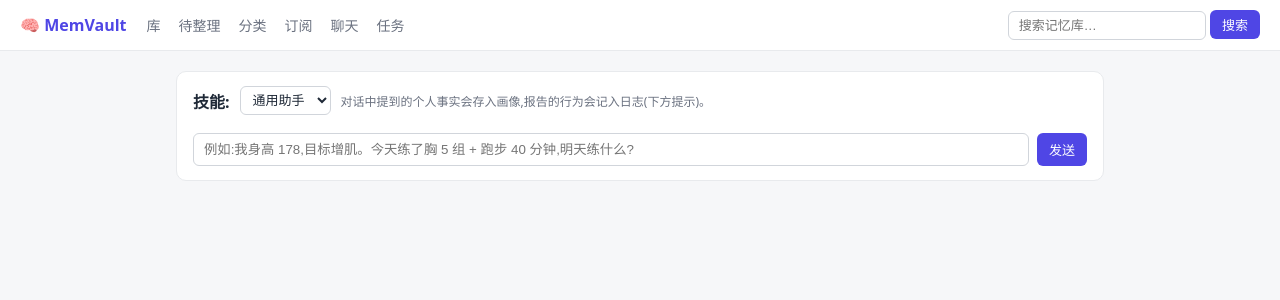
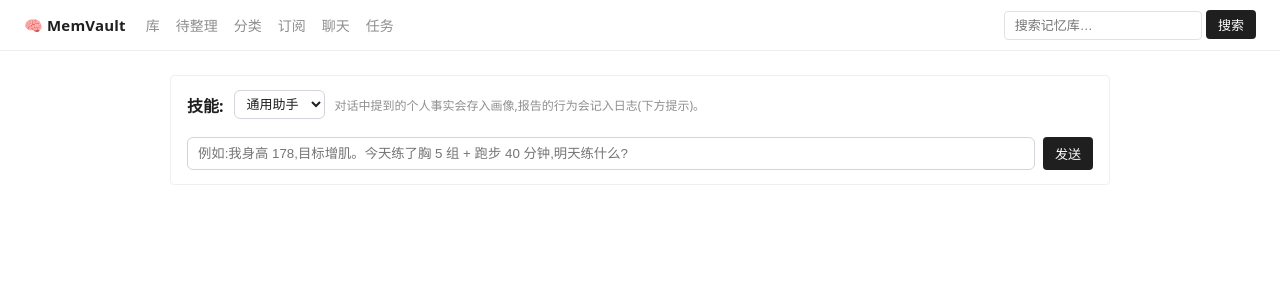
Before and after one commit to tingfengsusu/MemVault, a FastAPI app: page /chat in a window 1280 px wide. Shown: the top 300 px of the page. Run offline with FastAPI, Linux system fonts and the light colour scheme.

Commit message:
theme-notion: 极简白主题(纯白/黑主按钮/细线列表,参考 Notion·Karakeep)

```diff
--- a/memvault/server/static/theme.css
+++ b/memvault/server/static/theme.css
@@ -1,67 +1,70 @@
 /* ============================================================
-   MemVault 主题:设计变量 + 组件样式
-   换主题 = 覆盖 :root 变量(+ 少量覆盖规则),结构与类名不变。
-   默认主题「清雅」:浅色、白底、靛蓝点缀。
+   MemVault 主题「Notion 极简白」(分支 theme-notion)
+   参考:Notion / Karakeep — 纯白、黑字、黑色主按钮、细分割线、
+   克制的灰阶,几乎无圆角阴影,信息密度优先。
    ============================================================ */
 :root {
-  --bg: #f6f7f9;            /* 页面背景 */
-  --header-bg: #ffffff;     /* 顶栏背景 */
-  --header-border: #e8eaed; /* 顶栏下边框 */
-  --card-bg: #ffffff;       /* 卡片背景 */
-  --card-border: #e8eaed;   /* 卡片边框 */
-  --text: #1f2937;          /* 主文字 */
-  --muted: #6b7280;         /* 次要文字 */
-  --accent: #4f46e5;        /* 强调色(按钮/链接) */
-  --accent-soft: #eef2ff;   /* 强调色浅底 */
-  --accent-text: #4338ca;   /* 强调色文字 */
+  --bg: #ffffff;
+  --header-bg: #ffffff;
+  --header-border: #eeeeee;
+  --card-bg: #ffffff;
+  --card-border: #efefef;
+  --text: #1f1f1f;
+  --muted: #8f8f8f;
+  --accent: #1f1f1f;         /* 主按钮黑色 */
+  --accent-soft: #f6f5f4;    /* 标签浅灰底 */
+  --accent-text: #1f1f1f;
   --btn-ghost-bg: #ffffff;
-  --btn-ghost-border: #d1d5db;
-  --input-border: #d1d5db;
-  --radius: 10px;
+  --btn-ghost-border: #e3e2e0;
+  --input-border: #e3e2e0;
+  --radius: 4px;             /* Notion 小圆角 */
 }
 
 * { box-sizing: border-box; }
 body {
   font-family: system-ui, "Segoe UI", "Microsoft YaHei", sans-serif;
   margin: 0; background: var(--bg); color: var(--text);
+  -webkit-font-smoothing: antialiased;
 }
 
-/* ── 顶栏 ── */
+/* ── 顶栏:细分割线,黑字导航,当前页可加下划线 ── */
 header {
   background: var(--header-bg); color: var(--text);
   border-bottom: 1px solid var(--header-border);
-  padding: 10px 20px; display: flex; gap: 18px; align-items: center; flex-wrap: wrap;
+  padding: 10px 24px; display: flex; gap: 20px; align-items: center; flex-wrap: wrap;
   position: sticky; top: 0; z-index: 10;
 }
-header nav { display: flex; gap: 14px; }
-header a { color: var(--muted); text-decoration: none; font-size: 14px; padding: 2px 2px; }
-header a:hover { color: var(--accent); }
-.brand { font-weight: 700; font-size: 16px; color: var(--accent); }
+header nav { display: flex; gap: 16px; }
+header a { color: var(--muted); text-decoration: none; font-size: 14px; padding: 2px 0; }
+header a:hover { color: var(--text); border-bottom: 2px solid var(--text); }
+.brand { font-weight: 700; font-size: 15px; color: var(--text); letter-spacing: .2px; }
 
-/* ── 布局与卡片 ── */
-main { max-width: 960px; margin: 20px auto; padding: 0 16px; }
+/* ── 布局与卡片:去阴影,靠 1px 细线分区 ── */
+main { max-width: 980px; margin: 24px auto; padding: 0 20px; }
 .card {
   background: var(--card-bg); border: 1px solid var(--card-border);
-  border-radius: var(--radius); padding: 14px 16px; margin-bottom: 12px;
+  border-radius: var(--radius); padding: 14px 16px; margin-bottom: 0;
+  border-bottom-width: 0;            /* 合并成连续列表线 */
 }
+.card:last-of-type { border-bottom-width: 1px; }
 .card h3 { margin: 0 0 6px; font-size: 15px; }
 .card h3 a { color: var(--text); text-decoration: none; }
-.card h3 a:hover { color: var(--accent); }
+.card h3 a:hover { color: var(--accent); text-decoration: underline; }
 .muted { color: var(--muted); font-size: 12px; }
 .snippet {
   font-size: 13px; color: var(--text); margin-top: 4px;
-  white-space: pre-wrap; word-break: break-all; opacity: .9;
+  white-space: pre-wrap; word-break: break-all; opacity: .85;
 }
 
-/* ── 标签 ── */
+/* ── 标签:灰阶 ── */
 .tag {
   display: inline-block; background: var(--accent-soft); color: var(--accent-text);
-  border-radius: 4px; padding: 1px 6px; font-size: 11px; margin-right: 4px;
+  border-radius: 3px; padding: 1px 6px; font-size: 11px; margin-right: 4px;
 }
-.tag.gray { background: #f3f4f6; color: var(--muted); }
-.tag.warn { background: #fef3c7; color: #b45309; }
-.tag.ok   { background: #ecfdf5; color: #047857; }
-.tag.bad  { background: #fef2f2; color: #b91c1c; }
+.tag.gray { background: #f1f1ef; color: var(--muted); }
+.tag.warn { background: #fbf3db; color: #8a6d1a; }
+.tag.ok   { background: #edf3ed; color: #3a6b3a; }
+.tag.bad  { background: #fbeeee; color: #a33a3a; }
 
 /* ── 表格 ── */
 table { width: 100%; border-collapse: collapse; font-size: 13px; }
@@ -70,22 +73,22 @@ th { color: var(--muted); font-weight: 500; }
 
 /* ── 表单控件 ── */
 button {
-  background: var(--accent); color: #fff; border: 0; border-radius: 6px;
+  background: var(--accent); color: #fff; border: 0; border-radius: var(--radius);
   padding: 5px 12px; font-size: 13px; cursor: pointer;
 }
-button:hover { opacity: .9; }
+button:hover { background: #3d3d3c; }
 button.ghost { background: var(--btn-ghost-bg); color: var(--text); border: 1px solid var(--btn-ghost-border); }
+button.ghost:hover { background: #f6f5f4; }
 input[type=search], input[type=text], select, textarea {
-  padding: 6px 10px; border: 1px solid var(--input-border); border-radius: 6px;
+  padding: 6px 10px; border: 1px solid var(--input-border); border-radius: var(--radius);
   background: var(--card-bg); color: var(--text); font-size: 13px;
 }
-input[type=search]:focus, input[type=text]:focus { outline: 2px solid var(--accent-soft); border-color: var(--accent); }
+input[type=search]:focus, input[type=text]:focus { outline: 1px solid var(--text); border-color: var(--text); }
 
 /* ── 杂项 ── */
-.ts { font-family: Consolas, monospace; background: #f3f4f6; border-radius: 4px; padding: 0 4px; font-size: 12px; }
-.jump { font-size: 12px; color: var(--accent); text-decoration: none; }
-.jump:hover { text-decoration: underline; }
-img.thumb { max-width: 180px; border-radius: 6px; border: 1px solid var(--card-border); display: block; margin-top: 6px; }
+.ts { font-family: Consolas, monospace; background: #f6f5f4; border-radius: 3px; padding: 0 4px; font-size: 12px; }
+.jump { font-size: 12px; color: var(--text); text-decoration: underline; text-underline-offset: 2px; }
+img.thumb { max-width: 180px; border-radius: 3px; border: 1px solid var(--card-border); display: block; margin-top: 6px; }
 .chips { display: flex; gap: 10px; margin-bottom: 14px; font-size: 13px; color: var(--muted); flex-wrap: wrap; }
 .chips b { color: var(--text); }
 form.inline { display: inline; }
```
